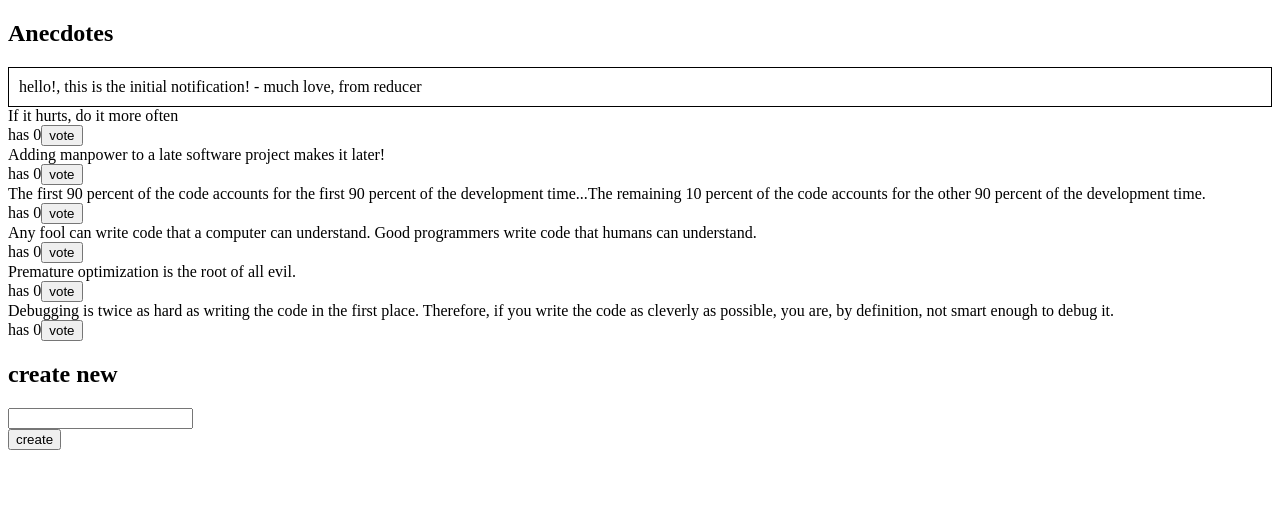
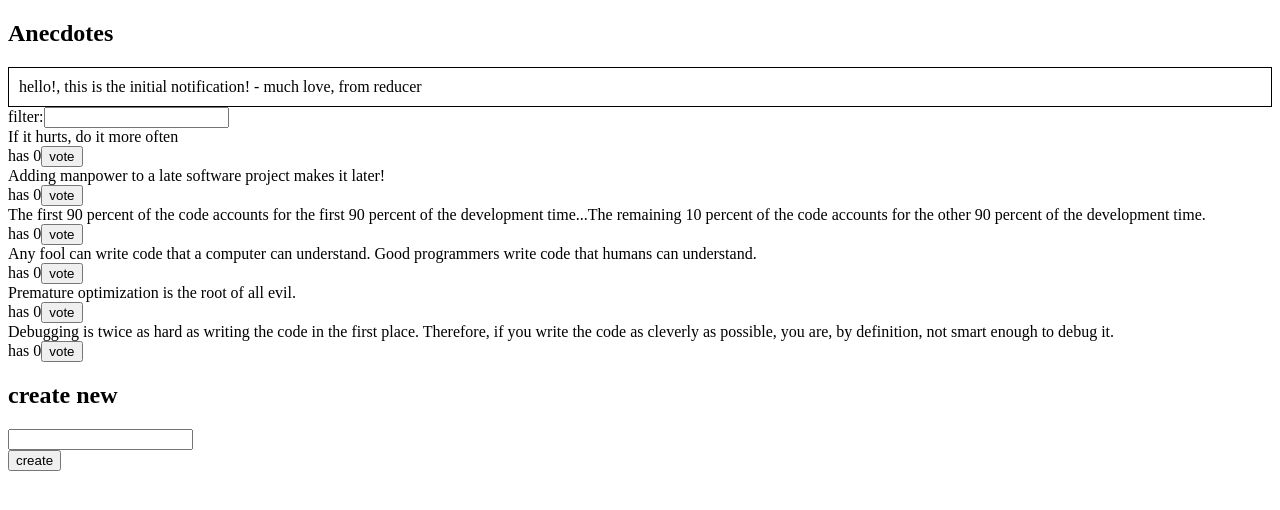
Before and after one commit to neebs12/Full-Stack-Open-P6-redux-anecdotes, a React (Create React App) app: page / in a window 1280 px wide. Shown: the top 510 px of the page. Built offline with nearby package versions, Linux system fonts and the light colour scheme.

Commit message:
completed 6.12

```diff
--- a/src/App.js
+++ b/src/App.js
@@ -1,5 +1,6 @@
 import AnecdoteForm from './components/AnecdoteForm'
 import AnecdoteList from './components/AnecdoteList'
+import Filter from './components/Filter'
 import Notification from './components/Notification'
 
 
@@ -10,6 +11,7 @@ const App = () => {
     <div>
       <h2>Anecdotes</h2>
       <Notification />
+      <Filter />
       <AnecdoteList />
       <AnecdoteForm />
     </div>
--- a/src/components/AnecdoteList.js
+++ b/src/components/AnecdoteList.js
@@ -5,7 +5,16 @@ import { incrementVote } from '../reducers/anecdoteReducer'
 import { changeNotification } from '../reducers/notificationReducer'
 
 function AnecdoteList() {
-  const anecdotes = useSelector(state => [...state.anecdote].sort((a, b) => b.votes - a.votes)) // highest to lowest votes
+  const anecdotes = useSelector(state => {
+    // filter the state.anecdote first according to content of state.filter
+    let filterString = state.filter
+    let filteredAnecdotes = state.anecdote.filter(s => {
+      const content = s.content
+      return (new RegExp(filterString, 'gi')).test(content)
+    })
+    return [...filteredAnecdotes].sort((a, b) => b.votes - a.votes)
+  }) // highest to lowest votes
+
   const dispatch = useDispatch()
 
   const vote = (id) => {
--- /dev/null
+++ b/src/components/Filter.js
@@ -0,0 +1,26 @@
+import React, { useState } from 'react'
+import { useDispatch } from 'react-redux'
+
+import { changeFilter } from '../reducers/filterReducer'
+
+function Filter() {
+  const dispatch = useDispatch()
+  // controlled state, for dynamic changes
+  const [inputChange, setInputChange] = useState('')
+
+  const onChangeHandler = (e) => {
+    const inputValue = e.target.value
+    // console.log(inputValue)
+    setInputChange(inputValue) // local ui state change
+    dispatch(changeFilter(inputValue)) // dispatching for redux-store
+  }
+
+  return (
+    <>
+      filter:
+      <input onChange={onChangeHandler} value={inputChange}/>
+    </>
+  )
+}
+
+export default Filter
--- /dev/null
+++ b/src/reducers/filterReducer.js
@@ -0,0 +1,16 @@
+import { createSlice } from "@reduxjs/toolkit"
+
+const initialFilter = ''
+
+const filterSlice = createSlice({
+  name: 'filter',
+  initialState: initialFilter,
+  reducers: {
+    changeFilter(state, action) {
+      return action.payload
+    }
+  }
+})
+
+export const { changeFilter } = filterSlice.actions
+export default filterSlice.reducer // remider, not .reducers
--- a/src/store.js
+++ b/src/store.js
@@ -1,12 +1,14 @@
 import { configureStore } from "@reduxjs/toolkit"
 
 import anecdoteReducer from "./reducers/anecdoteReducer"
+import filterReducer from "./reducers/filterReducer"
 import notificationReducer from "./reducers/notificationReducer"
 
 const store = configureStore({
   reducer: {
     anecdote: anecdoteReducer,
-    notification: notificationReducer
+    filter: filterReducer,
+    notification: notificationReducer,
   }
 })
 
```
